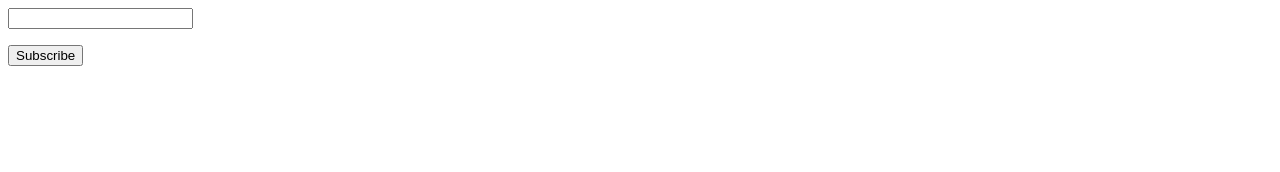
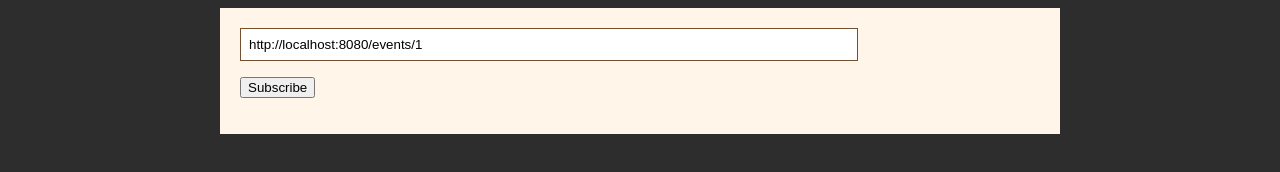
Before and after one commit to MichelFortes/poc-sse, a plain HTML site: page client/index.html in a window 1280 px wide. Drawn offline with Linux system fonts and the light colour scheme.

Commit message:
Client updated

```diff
--- a/client/index.html
+++ b/client/index.html
@@ -1,23 +1,55 @@
 <!DOCTYPE html>
 <html>
 <head>
-<title>SSE Client</title>
+    <style>
+        body {
+            background-color: rgb(45, 45, 45)
+        }
+        input {
+            width: 600px;
+            padding: 8px;
+            border: 1px solid rgb(116, 80, 49);
+        }
+        .container {
+            display: block;
+            margin: auto;
+            width: 800px;
+            height: 100%;
+            padding: 20px;
+            background-color: rgb(255, 245, 232);
+        }
+       .event-display {
+        margin: 8px;
+        border: 1px solid rgb(116, 80, 49);
+       }
+    </style>
+    <title>SSE Client</title>
 </head>
 <body>
 
-    <input id="event-id" type="text" />
-    <p>
-        <button>Subscribe</button>
-    </p>
+<div class="container">
 
-    <script type="text/javascript">
-        //<![CDATA[
-        var i = 10;
-        if (i < 5) {
-            // some code
+    <input id="event-url" type="url" required placeholder="Endpoint used to subscribe" value="http://localhost:8080/events/1"/>
+    <p><button onclick="subscribe()">Subscribe</button></p>
+    <div id="event-display"></div>
+
+</div>
+
+<script type="text/javascript">
+
+    function subscribe() {
+        const endpoint = document.getElementById("event-url").value;
+        const evtSource = new EventSource(endpoint);
+        evtSource.onmessage = (event) => {
+            console.log(event);
+            const newElement = document.createElement("div");
+            const eventList = document.getElementById("event-display");
+            newElement.textContent = event.data;
+            eventList.appendChild(newElement);
         }
-        //]]>
-    </script>
+   }
+
+</script>
 
 </body>
 </html>
```
